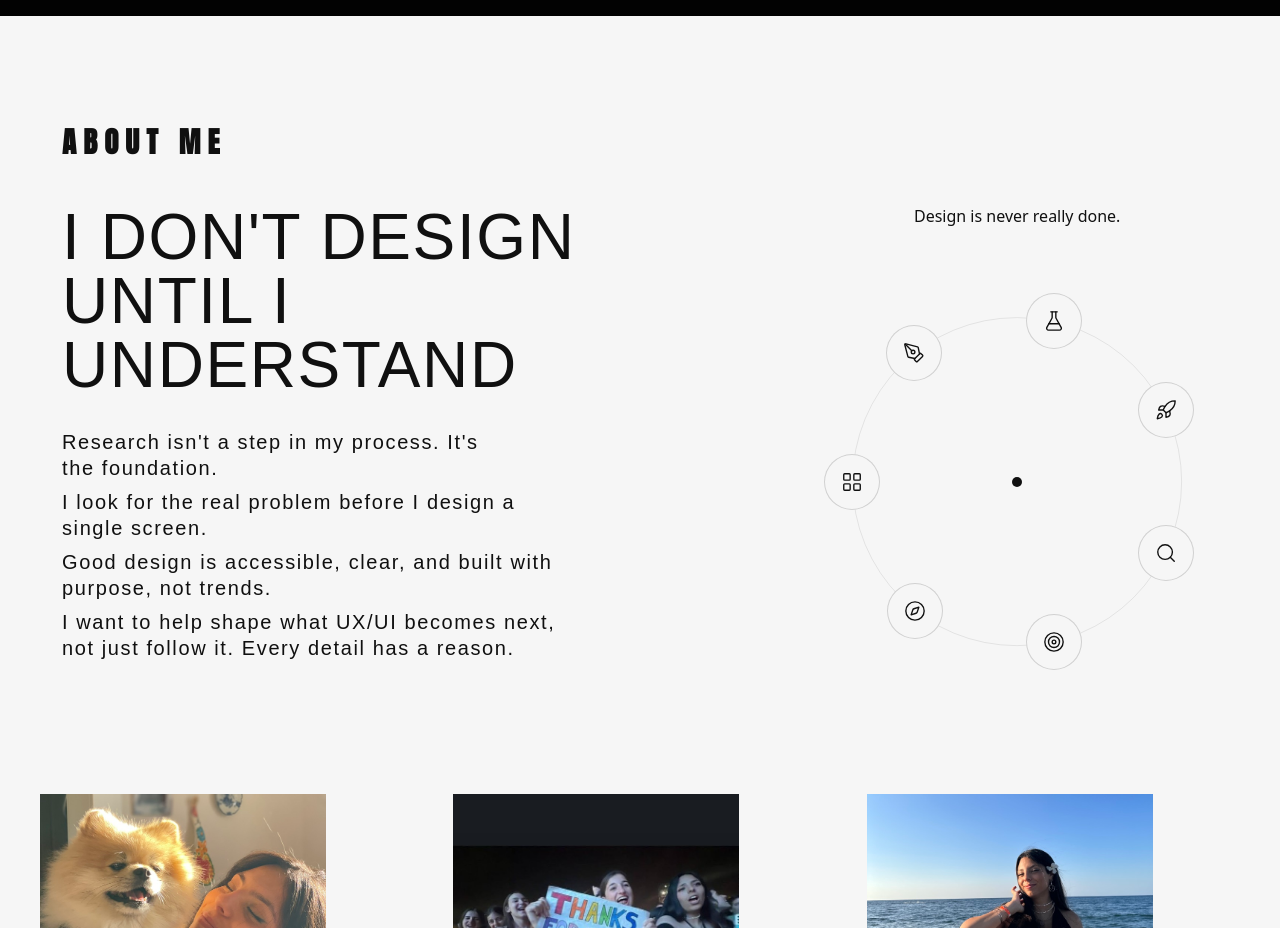
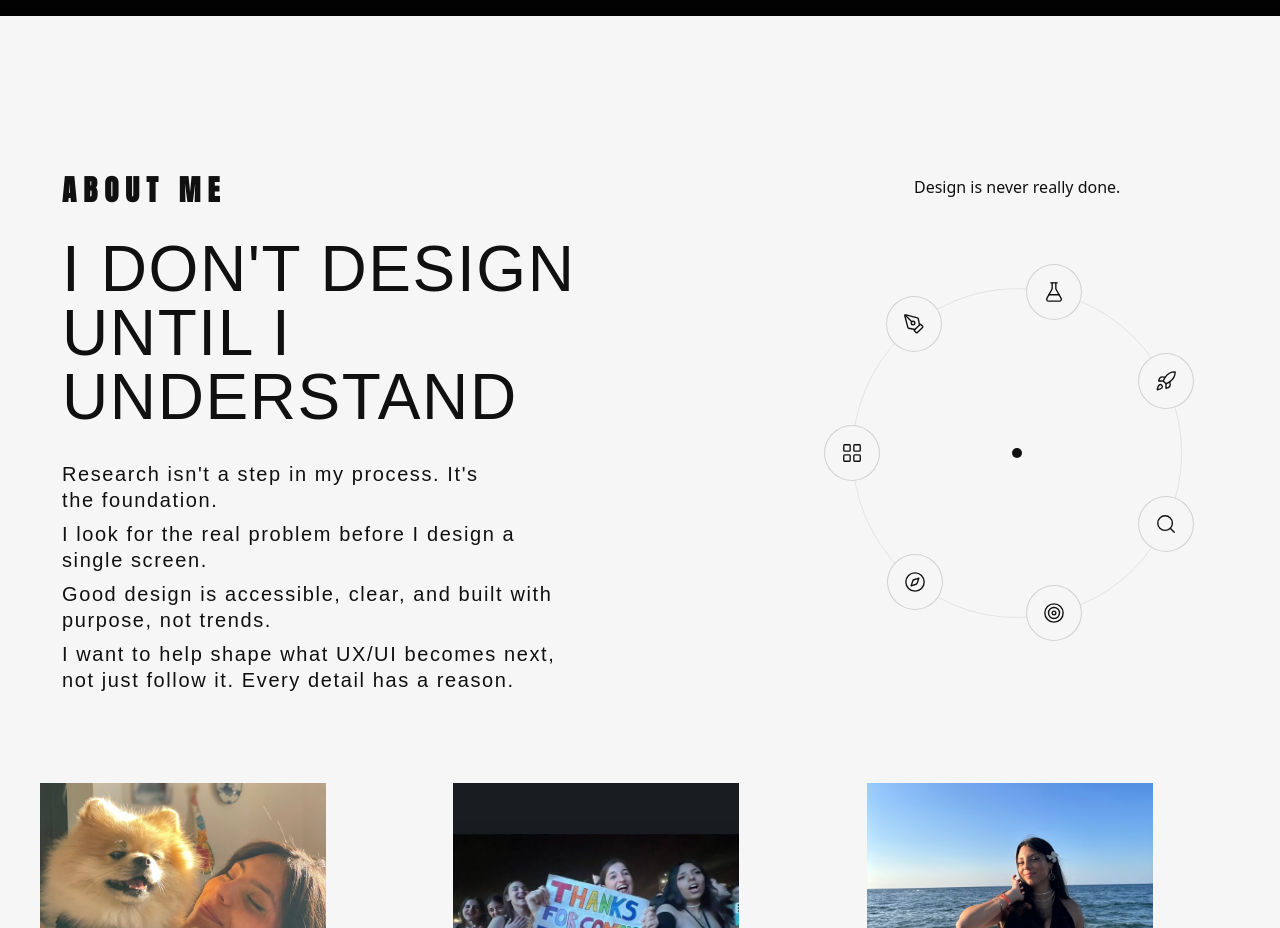
Before and after one commit to ErezGartsman/ShayShaibi, a React (Vite) app: page / in a window 1280 px wide. Shown: the part 2480-3408 px from the top of the page. Built offline with nearby package versions, Linux system fonts and the light colour scheme; grey boxes are pictures that could not be loaded; a web font is replaced by a local one.

Commit message:
Update portfolio

```diff
--- a/src/components/ProcessOrbit.jsx
+++ b/src/components/ProcessOrbit.jsx
@@ -94,6 +94,7 @@ export default function ProcessOrbit() {
   const [activeIndex, setActiveIndex] = useState(null)
   const angleRef = useRef(0)
   const animationRef = useRef(null)
+  const rootRef = useRef(null)
 
   useEffect(() => {
     angleRef.current = angle
@@ -105,6 +106,19 @@ export default function ProcessOrbit() {
       setAngle((a) => (a + 0.2) % 360)
     }, 50)
     return () => clearInterval(id)
+  }, [activeIndex])
+
+  /* Clicking anywhere outside the diagram (the rest of the page) closes
+     whichever card is open, same as clicking its own node again. */
+  useEffect(() => {
+    if (activeIndex === null) return
+    const handleOutsideClick = (e) => {
+      if (rootRef.current && !rootRef.current.contains(e.target)) {
+        setActiveIndex(null)
+      }
+    }
+    document.addEventListener('mousedown', handleOutsideClick)
+    return () => document.removeEventListener('mousedown', handleOutsideClick)
   }, [activeIndex])
 
   const handleSelect = (i) => {
@@ -128,7 +142,7 @@ export default function ProcessOrbit() {
   const active = activeIndex !== null ? steps[activeIndex] : null
 
   return (
-    <div className="flex w-full flex-col items-center">
+    <div ref={rootRef} className="flex w-full flex-col items-center">
       <p className="mb-8 text-center font-sans text-base font-medium leading-snug text-ink">
         Design is never really done.
       </p>
@@ -183,7 +197,7 @@ export default function ProcessOrbit() {
               key={active.number}
               initial={{ opacity: 0, y: -8 }}
               animate={{ opacity: 1, y: 0 }}
-              exit={{ opacity: 0, y: -8 }}
+              exit={{ opacity: 0, y: -8, transition: { duration: 0.15, ease } }}
               transition={{ duration: 0.4, ease, delay: 0.45 }}
               className="absolute left-1/2 z-30 w-[min(90%,340px)] -translate-x-1/2"
               style={{ top: `calc(${TOP_PCT}% + 40px)` }}
--- a/src/pages/Home.jsx
+++ b/src/pages/Home.jsx
@@ -335,22 +335,21 @@ function AboutSection() {
         </Reveal>
       </div>
 
-      {/* Desktop: kicker */}
-      {/* שינינו את ה-pl-[80px] ל-pl-[30px] כדי לקחת הכל שמאלה. אם חסר, תשנה ל-10px או 0 */}
-      <Reveal className="hidden md:block md:pl-[22px]">
-        {/* הוספנו font-bold כדי לעבות את המשקל של הכותרת */}
-        <h2 className="font-display font-semibold text-[clamp(1.3rem,2.4vw,1.8rem)] uppercase leading-none tracking-[0.25em] text-ink">
-          About Me
-        </h2>
-      </Reveal>
-
-      {/* Desktop: headline + philosophy on the left (own flex column, so the
-          paragraph shares the exact same left edge as the headline above it —
-          both are plain block children, no offsetting margins needed); the
-          process orbit fills the white space on the right, lg+ only, where
-          there's enough width for it. */}
+      {/* Desktop: kicker + headline + philosophy on the left, and the process orbit
+          on the right — both columns are direct children of this one grid row, so
+          "About Me" and the orbit's own heading start at the exact same top line
+          (the paragraph also shares the headline's left edge, both plain block
+          children of the same flex column, no offsetting margins needed). */}
       <div className="hidden gap-8 md:mt-12 md:grid lg:grid-cols-[3fr_2fr] lg:gap-16 md:pl-[22px]">
         <div className="flex flex-col gap-8">
+          {/* שינינו את ה-pl-[80px] ל-pl-[30px] כדי לקחת הכל שמאלה. אם חסר, תשנה ל-10px או 0 */}
+          <Reveal amount={0.3}>
+            {/* הוספנו font-bold כדי לעבות את המשקל של הכותרת */}
+            <h2 className="font-display font-semibold text-[clamp(1.3rem,2.4vw,1.8rem)] uppercase leading-none tracking-[0.25em] text-ink">
+              About Me
+            </h2>
+          </Reveal>
+
           <Reveal amount={0.3} className="min-w-0">
             <h3
               className="text-[64px] font-normal uppercase leading-[64px] text-ink"
@@ -383,7 +382,7 @@ function AboutSection() {
           </Reveal>
         </div>
 
-        <Reveal delay={0.2} amount={0.3} className="hidden lg:flex lg:items-center lg:justify-center">
+        <Reveal delay={0.2} amount={0.3} className="hidden lg:flex lg:items-start lg:justify-center">
           <ProcessOrbit />
         </Reveal>
       </div>
```
